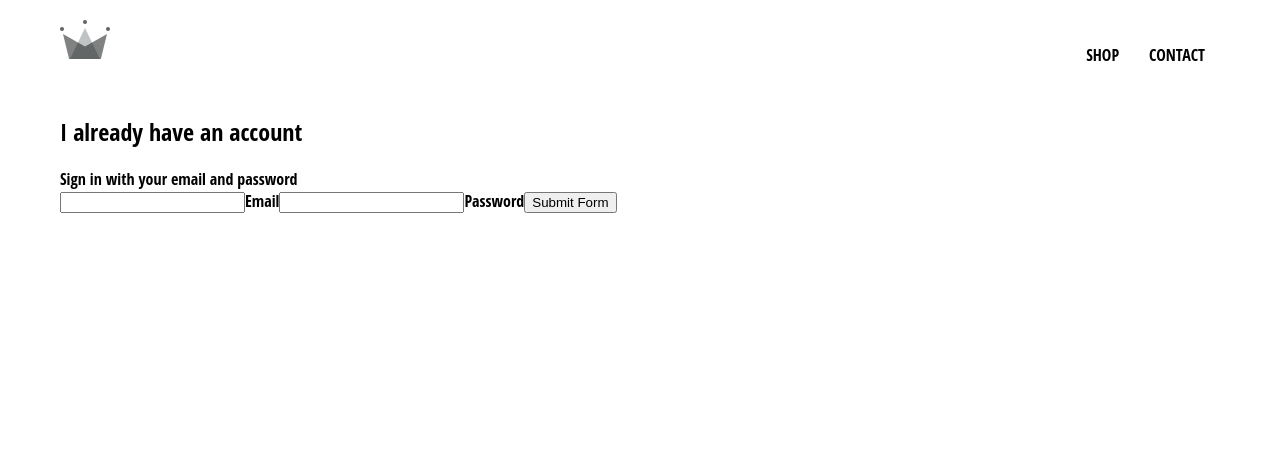
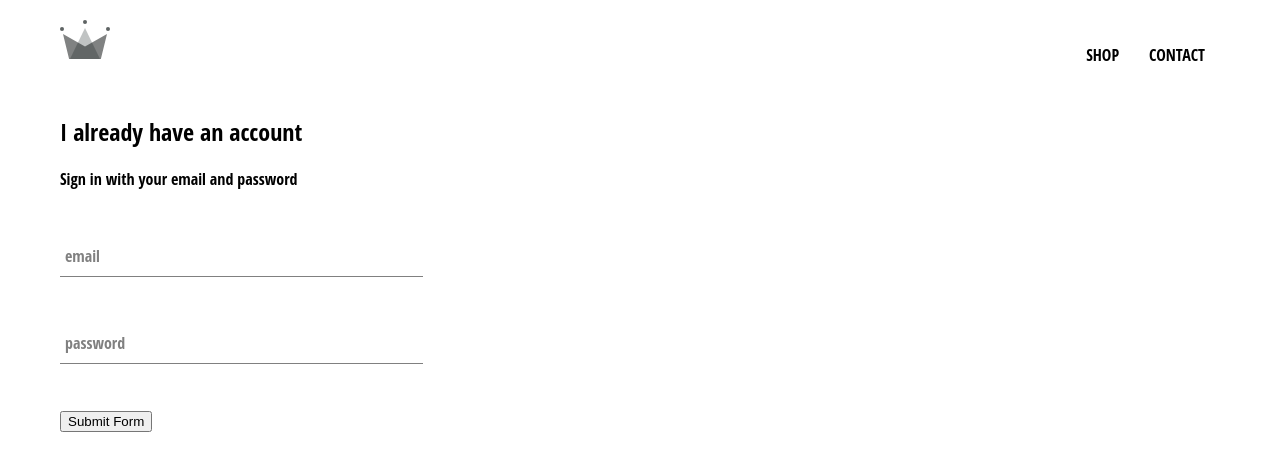
Before and after one commit to sevenish7/ecommerce-tutorial, a React (Create React App) app: page /signin in a window 1280 px wide. Shown: the top 470 px of the page. Built offline with nearby package versions, Linux system fonts and the light colour scheme.

Commit message:
styled the form input component

```diff
--- /dev/null
+++ b/src/components/form-input/form-input.component.jsx
@@ -0,0 +1,18 @@
+import React from 'react';
+
+import './form-input.styles.scss';
+
+const FormInput = ({ handleChange, label, ...otherProps }) => (
+    <div className="group">
+        <input className='form-input' onChange={handleChange} {...otherProps}/>
+        {
+            label ?
+            (<label className={`${otherProps.value.length ? 'shrink' : ''} form-input-label`}>
+                {label}
+            </label>)
+            : null
+        }
+    </div>
+)
+
+export default FormInput;
--- /dev/null
+++ b/src/components/form-input/form-input.styles.scss
@@ -0,0 +1,54 @@
+$sub-colour: grey;
+$main-colour: black;
+
+@mixin shrinkLabel {
+    top: -14px;
+    font-size: 12px;
+    color: $main-colour;
+}
+
+.group {
+    position: relative;
+    margin: 45px 0;
+
+    .form-input {
+        background: none;
+        background-color: white;
+        color: $sub-colour;
+        font-size: 18px;
+        padding: 10px 10px 10px 5px;
+        display: block;
+        width: 100%;
+        border: none;
+        border-radius: 0;
+        border-bottom: 1px solid $sub-colour;
+        margin: 25px 0;
+
+        &:focus {
+            outline: none;
+        }
+
+        &:focus ~ .form-input-label {
+            @include shrinkLabel();
+        }
+    }
+
+    input[type='password'] {
+        letter-spacing: 0.3em;
+    }
+
+    .form-input-label {
+        color: $sub-colour;
+        font-size: 16px;
+        font-weight: normal;
+        position: absolute;
+        pointer-events: none;
+        left: 5px;
+        top: 10px;
+        transition: 300ms ease all;
+
+        &.shrink {
+            @include shrinkLabel();
+        }
+    }
+}
--- a/src/components/signin/signin.component.jsx
+++ b/src/components/signin/signin.component.jsx
@@ -1,4 +1,5 @@
 import React from 'react';
+import FormInput from '../form-input/form-input.component'
 import './signin.styles.scss'
 
 class SignIn extends React.Component
@@ -33,10 +34,8 @@
                 <span>Sign in with your email and password</span>
 
                 <form>
-                    <input name="email" onChange={this.handleChange} value={this.state.email} required/>
-                    <label>Email</label>
-                    <input name="password" type="password" onChange={this.handleChange} value={this.state.password} required/>
-                    <label>Password</label>
+                    <FormInput name="email" handleChange={this.handleChange} value={this.state.email} label='email' required/>
+                    <FormInput name="password" type="password" handleChange={this.handleChange} value={this.state.password} label='password' required/>
                     <input type="submit" value="Submit Form"/>
                 </form>
             </div>
--- a/src/components/signin/signin.styles.scss
+++ b/src/components/signin/signin.styles.scss
@@ -0,0 +1,3 @@
+.signin {
+    width: 30%;
+}
```
